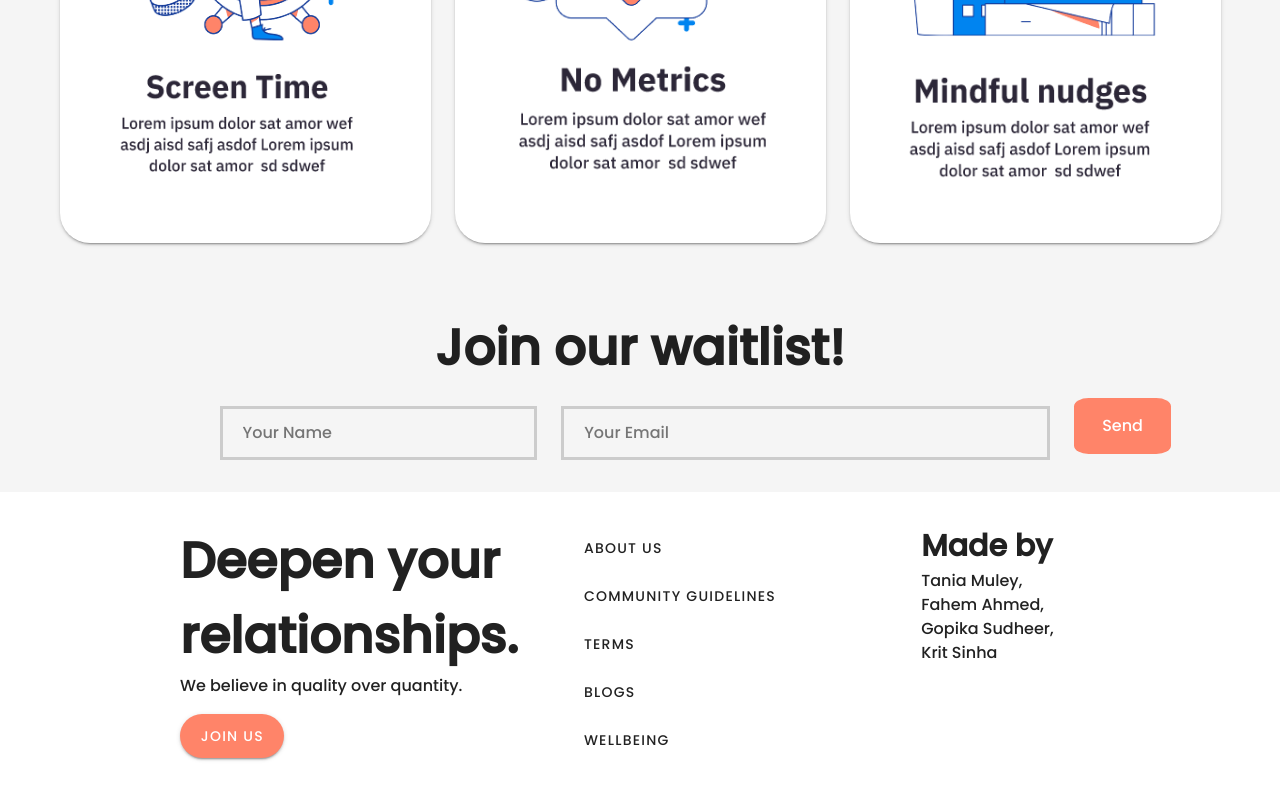
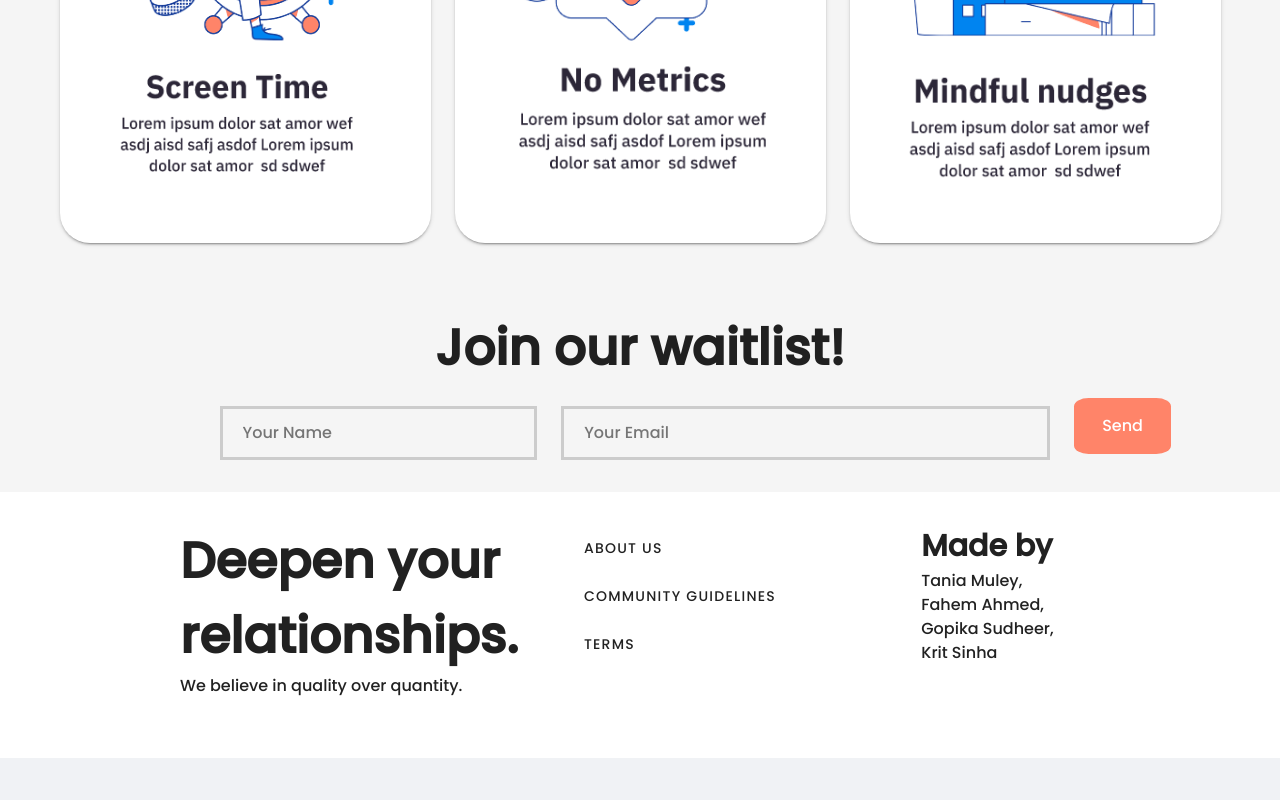
Before and after one commit to tan275/AlliesProject, a Vue app: page / in a window 1280 px wide. Shown: the part 1084-1884 px from the top of the page. After the commit the page ends 1842 px from the top, so only its background shows below. Built offline with nearby package versions, Linux system fonts and the light colour scheme.

Commit message:
Commit - 27/04

```diff
--- a/src/views/Feed.vue
+++ b/src/views/Feed.vue
@@ -176,6 +176,10 @@
                     <v-expansion-panels><v-expansion-panel>
                             <v-expansion-panel-header>Comments</v-expansion-panel-header>
                             <v-expansion-panel-content>
+                                <v-text-field v-model="title" :rules="rules" counter="25"
+                                                hint="Write your comment here" label="Hello!"></v-text-field>
+                            </v-expansion-panel-content>
+                            <v-expansion-panel-content>
                                 <p><b>Gopika Sudheer:</b> Good Luck!</p>
                             </v-expansion-panel-content>
                         </v-expansion-panel></v-expansion-panels>
@@ -198,7 +202,10 @@
                     <v-divider></v-divider>
                     <v-expansion-panels><v-expansion-panel>
                             <v-expansion-panel-header>Comments</v-expansion-panel-header>
-
+                            <v-expansion-panel-content>
+                                <v-text-field v-model="title" :rules="rules" counter="25"
+                                                hint="Write your comment here" label="Hello!"></v-text-field>
+                            </v-expansion-panel-content>
                         </v-expansion-panel></v-expansion-panels>
                 </div>
 
@@ -216,7 +223,10 @@
                     <v-divider></v-divider>
                     <v-expansion-panels><v-expansion-panel>
                             <v-expansion-panel-header>Comments</v-expansion-panel-header>
-
+                            <v-expansion-panel-content>
+                                <v-text-field v-model="title" :rules="rules" counter="25"
+                                                hint="Write your comment here" label="Hello!"></v-text-field>
+                            </v-expansion-panel-content>
                         </v-expansion-panel></v-expansion-panels>
 
                 </div>
--- a/src/views/Landing.vue
+++ b/src/views/Landing.vue
@@ -62,7 +62,7 @@
                     <div class="column">
                         <h3>Deepen your relationships.</h3>
                         <p>We believe in quality over quantity.</p>
-                        <v-btn color="#FF8469" class="white--text" rounded large @click="$router.push('/register')">Join Us</v-btn>
+
                     </div>
                     <div class="column">
                         <br>
@@ -71,8 +71,7 @@
                             <v-list-item><v-btn text @click="$router.push('/guidelines')">Community Guidelines</v-btn></v-list-item>
 
                             <v-list-item><v-btn text @click="$router.push('/terms')">Terms</v-btn></v-list-item>
-                            <v-list-item><v-btn text>Blogs</v-btn></v-list-item>
-                            <v-list-item><v-btn text>Wellbeing</v-btn></v-list-item>
+
                         </v-list>
                     </div>
                     <div class="column">
--- a/src/views/Login.vue
+++ b/src/views/Login.vue
@@ -24,9 +24,13 @@
 
       </div>
       <router-link class="forgot-password" :to="{ name: 'forgotpw' }">Forgot your password?</router-link>
+
+
       <button class="regular">
         <h3>Sign In</h3>
       </button>
+
+
       <div class="angle"></div>
     </form>
     <div class="background"></div>
```
